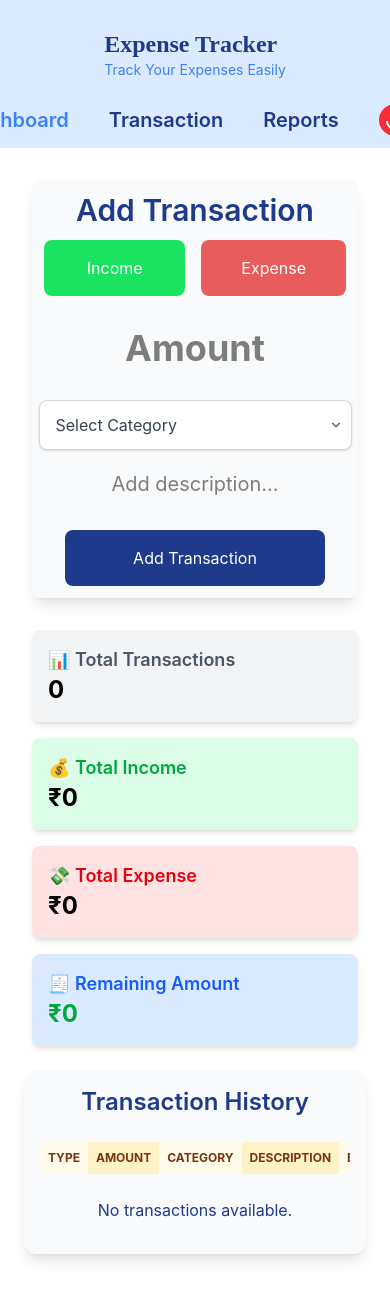
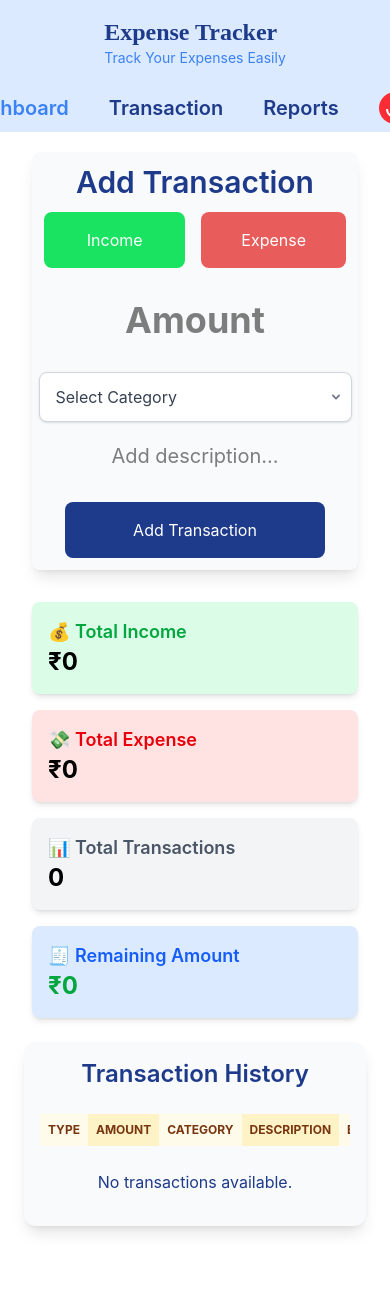
Before and after one commit to ravirafaliya/expense-tracker, a React (Vite) app: page / in a window 390 px wide. Shown: the top 1300 px of the page. After the commit the page ends 1274 px from the top, so only its background shows below. Built offline with nearby package versions, Linux system fonts and the light colour scheme.

Commit message:
Fix: responsive UI

```diff
--- a/src/components/TransactionDetails.tsx
+++ b/src/components/TransactionDetails.tsx
@@ -64,13 +64,7 @@ const TransactionDetails = () => {
   const balance = income - expense;
 
   return (
-    <div className="flex-1 grid grid-cols-1 gap-4">
-      <div className="p-4 bg-gray-100 rounded-lg shadow-md">
-        <p className="text-lg font-semibold text-gray-600">
-          📊 Total Transactions
-        </p>
-        <p className="text-2xl font-bold">{transactions.length}</p>
-      </div>
+    <div className="flex-1 grid grid-cols-1 gap-4 md:grid-cols-2 lg:grid-cols-1">
       <div className="p-4 bg-green-100 rounded-lg shadow-md">
         <p className="text-lg font-semibold text-green-600">💰 Total Income</p>
         <p className="text-2xl font-bold">₹{income}</p>
@@ -78,6 +72,12 @@ const TransactionDetails = () => {
       <div className="p-4 bg-red-100 rounded-lg shadow-md">
         <p className="text-lg font-semibold text-red-600">💸 Total Expense</p>
         <p className="text-2xl font-bold">₹{expense}</p>
+      </div>
+      <div className="p-4 bg-gray-100 rounded-lg shadow-md">
+        <p className="text-lg font-semibold text-gray-600">
+          📊 Total Transactions
+        </p>
+        <p className="text-2xl font-bold">{transactions.length}</p>
       </div>
       <div className="p-4 bg-blue-100 rounded-lg shadow-md">
         <p className="text-lg font-semibold text-blue-600">
--- a/src/layouts/Header.tsx
+++ b/src/layouts/Header.tsx
@@ -2,7 +2,7 @@ import Navbar from "../components/Navbar";
 
 const Header = () => {
   return (
-    <div className="w-full bg-[var(--accent-primary-bg)] flex flex-col md:flex-row justify-between items-center p-3">
+    <div className="w-full bg-[var(--accent-primary-bg)] flex flex-col md:flex-row justify-between items-center pb-2 md:pb-0 lg:pb-0">
       <a
         href="/"
         className="flex items-start justify-center flex-col cursor-pointer p-3 text-center md:text-left"
--- a/src/pages/Home.tsx
+++ b/src/pages/Home.tsx
@@ -45,11 +45,11 @@ const Home = () => {
 
   return (
     <>
-      <header>
+      <header className="fixed top-0 z-10 w-full">
         <Header />
       </header>
       <EditProvider>
-        <section className="p-4">
+        <section className="p-4 mt-30 md:mt-20 lg:mt-24">
           <div className="flex flex-col lg:flex-row">
             <section className="w-full lg:w-1/2 p-4">
               <AddTransaction onAddTransaction={handleAddTransaction} />
```
